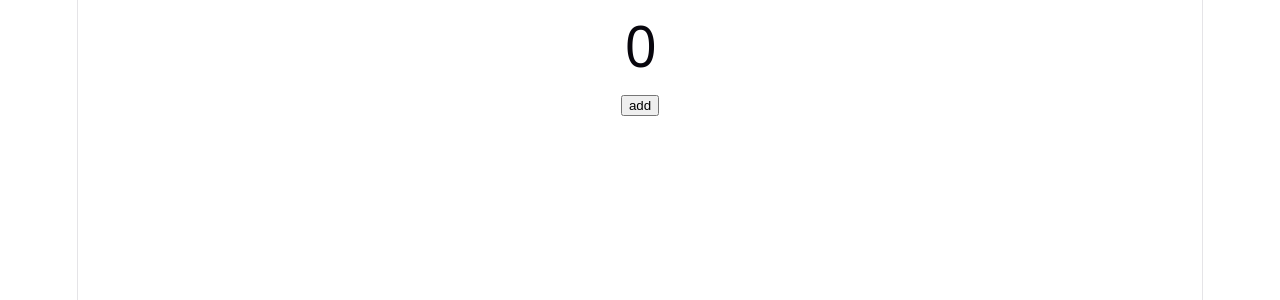
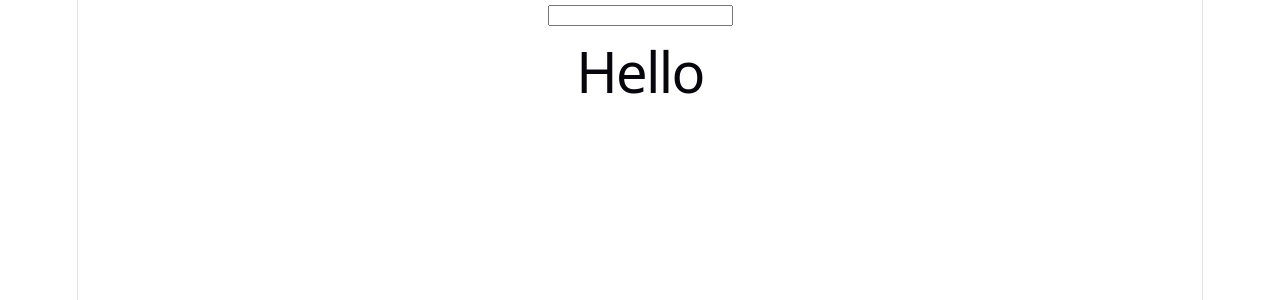
Before and after one commit to isha661/forntend-react-framework, a React (Vite) app in the folder my-react-app/: page / in a window 1280 px wide. Shown: the top 300 px of the page. Built offline with nearby package versions, Linux system fonts and the light colour scheme.

Commit message:
handeling inout field

```diff
--- a/my-react-app/src/App.jsx
+++ b/my-react-app/src/App.jsx
@@ -159,30 +159,33 @@
 
 // Importing useState hook from React
 //
-import { useState } from "react";
+// import { useState } from "react";
 
-function App(){
+// function App(){
+//         // state  ,setSate
+//   const [count, setCount] = useState(0);
+//   // count= current value, setCount = function to change count
+//   // array destructuring
 
-  const [count, setCount] = useState(0);
-  // count= current value, setCount = function to change count
+//   function increase(){
+//     setCount(count +1);
+//     // update the count value and new count become 1
 
+//   }
+//   function decrease(){
+//     setCount(count -1);
+//   }
 
-  function increase(){
-    setCount(count +1);
-    // update the count value and new count become 1
+//   return(
 
-  }
+//     <div>
 
+//       {/* {count} = show the js varaible count here*/}
+//       <h1>{count}</h1>
+//       <button onClick={increase}> add </button>
+//       <button onClick={decrease}> minus</button>
 
-  return(
-
-    <div>
-
-      {/* {count} = show the js varaible count here*/}
-      <h1>{count}</h1>
-      <button onClick={increase}> add </button>
-
-    </div>
-  );
-}
-export default App;
+//     </div>
+//   );
+// }
+// export default App;
--- /dev/null
+++ b/my-react-app/src/inputField.jsx
@@ -0,0 +1,20 @@
+import { useState } from "react";
+
+function State(){
+
+    const [name, setName] = useState("");
+
+    function handleChange(event){
+        setName(event.target.value);
+    }
+
+    return(
+
+        <div>
+            <input type="text" onChange={handleChange}/>
+
+            <h1> Hello {name}</h1>
+        </div>
+    );
+}
+export default State;
--- a/my-react-app/src/main.jsx
+++ b/my-react-app/src/main.jsx
@@ -1,11 +1,13 @@
 import { StrictMode } from 'react'
 import { createRoot } from 'react-dom/client'
 import './index.css'
-import App from './App.jsx'
+// import App from './App.jsx'
+import State from './inputField.jsx'
 
 createRoot(document.getElementById('root')).render(
   <StrictMode>
-    <App />
+
+    <State/>
   </StrictMode>,
 )
 
```
